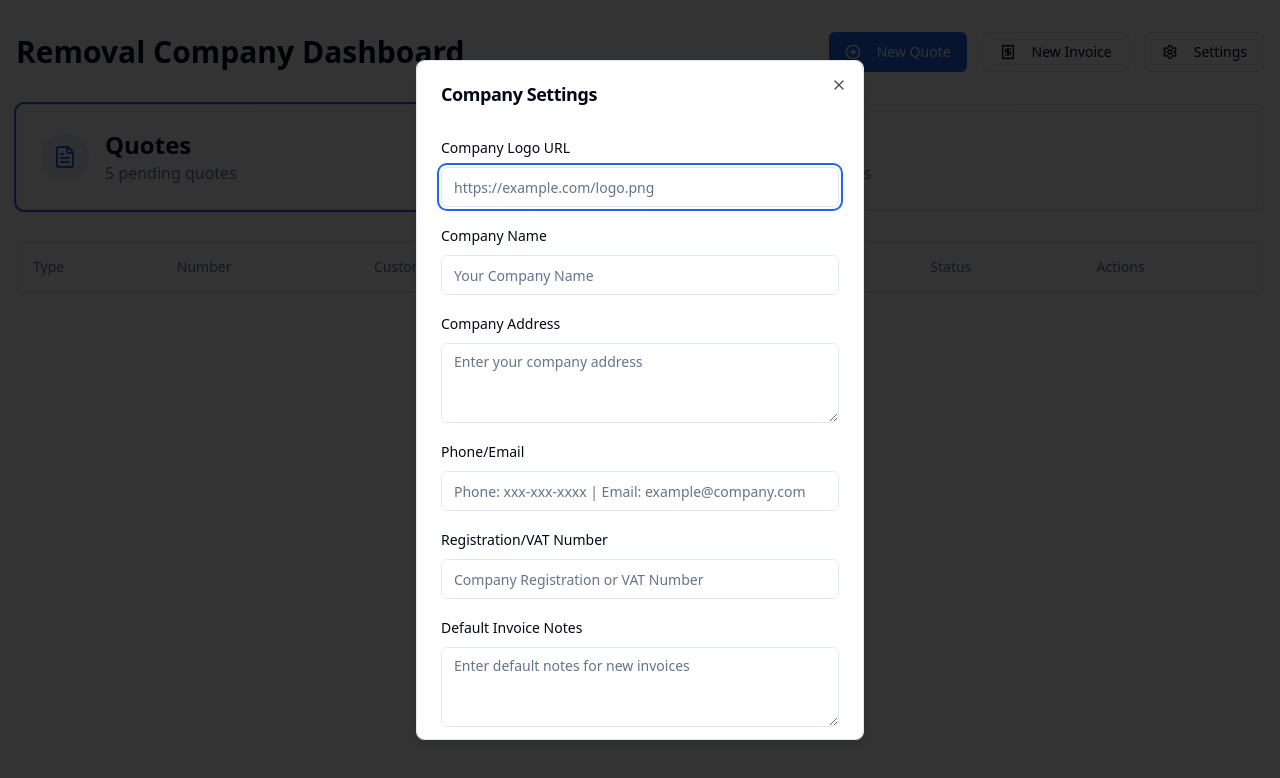
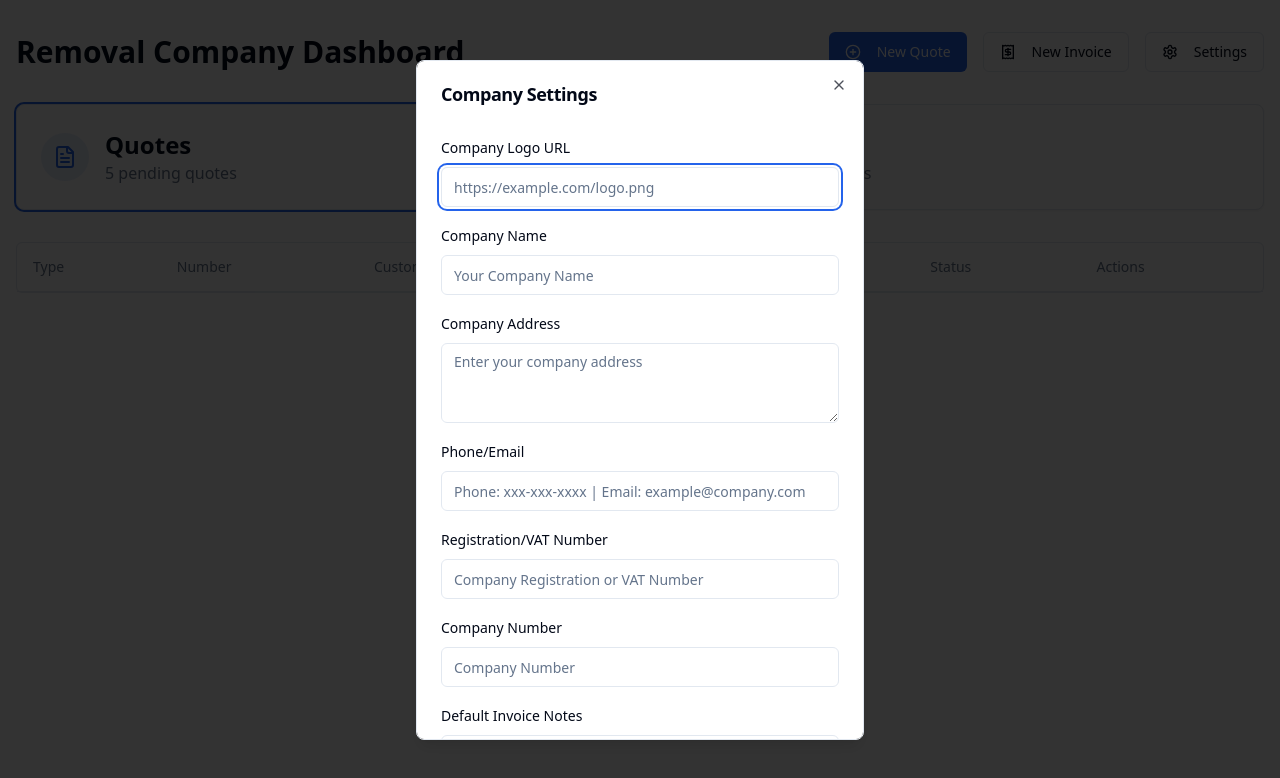
Before and after one commit to Derbyshire-Removals/remo-quote-invoice, a React (Vite) app: page / in a window 1280 px wide. Both pictures are taken after a click on the button "Settings". Shown: the top 778 px of the page. Built offline with nearby package versions, Linux system fonts and the light colour scheme.

Commit message:
Add company number setting
Add a new field to the company settings to store the company number.  This will be stored alongside other company information.

```diff
--- a/src/components/SettingsDialog.tsx
+++ b/src/components/SettingsDialog.tsx
@@ -13,6 +13,7 @@ interface CompanySettings {
   address: string;
   contactInfo: string;
   registrationNumber: string;
+  companyNumber: string;
   invoicePrefix: string;
   invoiceCounter: number;
   defaultNotes: string;
@@ -28,6 +29,7 @@ const defaultSettings: CompanySettings = {
   address: "",
   contactInfo: "",
   registrationNumber: "",
+  companyNumber: "",
   invoicePrefix: "INV-DR",
   invoiceCounter: 1000,
   defaultNotes: "",
@@ -50,7 +52,6 @@ export default function SettingsDialog({ open, onClose }: SettingsDialogProps) {
   useEffect(() => {
     const savedSettings = localStorage.getItem("companySettings");
     if (savedSettings) {
-      // Merge saved settings with default settings to ensure all fields exist
       const parsedSettings = JSON.parse(savedSettings);
       setSettings({
         ...defaultSettings,
@@ -148,6 +149,16 @@ export default function SettingsDialog({ open, onClose }: SettingsDialogProps) {
           </div>
 
           <div className="space-y-2">
+            <Label htmlFor="companyNumber">Company Number</Label>
+            <Input
+              id="companyNumber"
+              placeholder="Company Number"
+              value={settings.companyNumber}
+              onChange={(e) => setSettings({ ...settings, companyNumber: e.target.value })}
+            />
+          </div>
+
+          <div className="space-y-2">
             <Label htmlFor="defaultNotes">Default Invoice Notes</Label>
             <Textarea
               id="defaultNotes"
```
